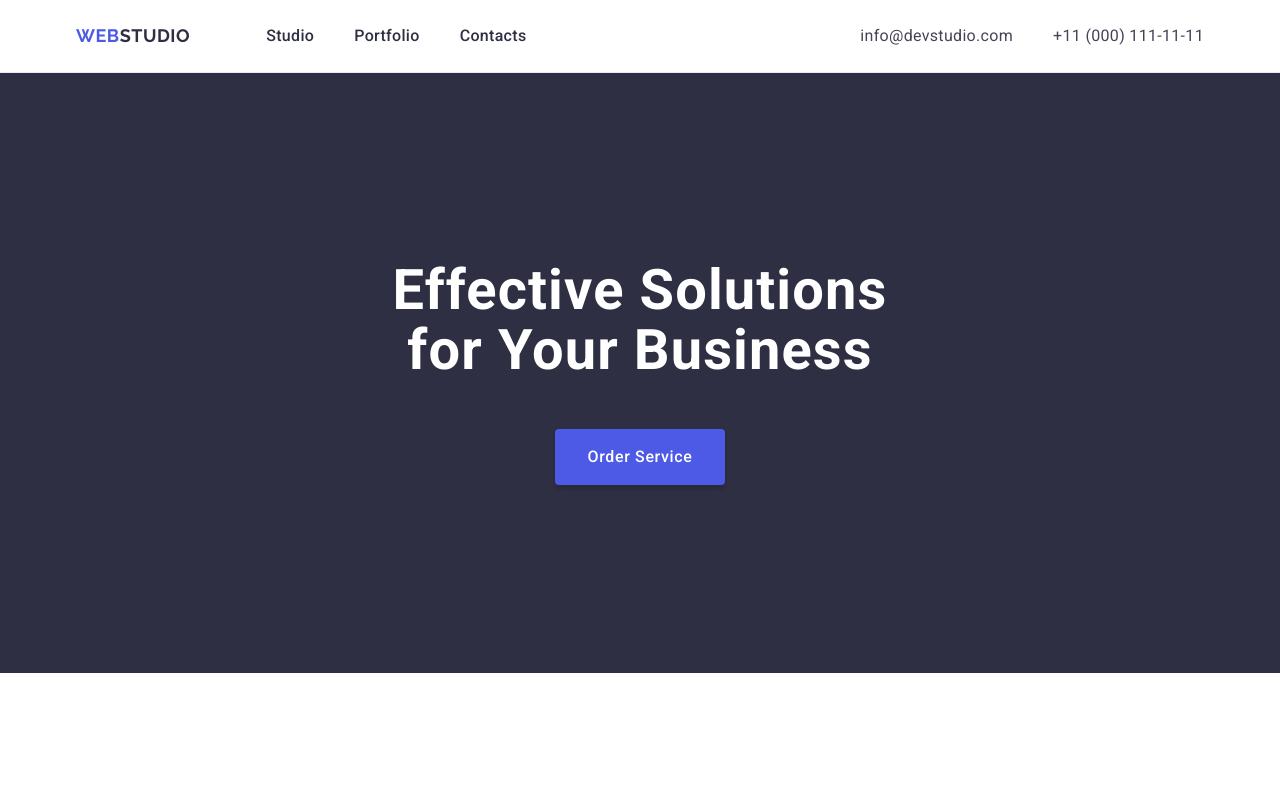
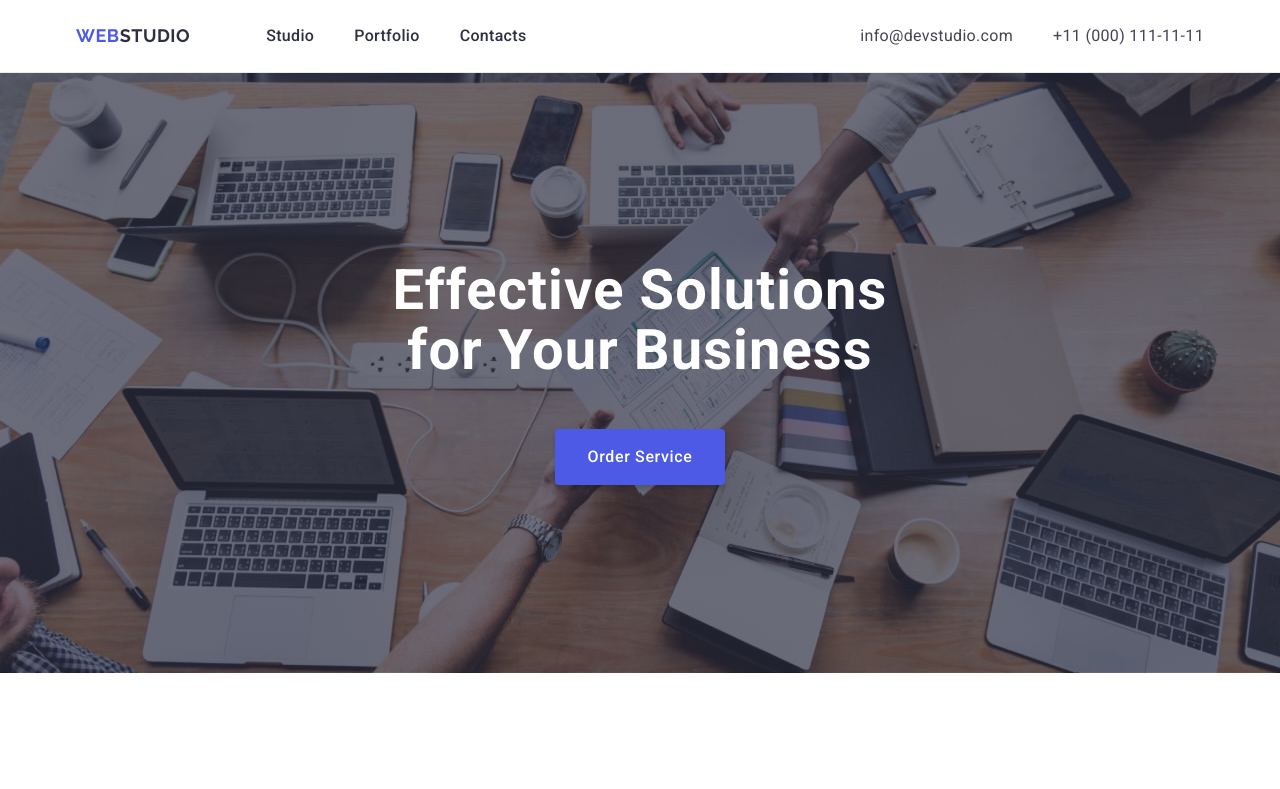
Before and after one commit to Kark999/goit-markup-hw-04, a plain HTML site: page index.html in a window 1280 px wide. Shown: the top 789 px of the page. Drawn offline with nearby package versions, Linux system fonts and the light colour scheme.

Commit message:
order finish

```diff
--- a/css/styles.css
+++ b/css/styles.css
@@ -138,6 +138,14 @@ img {
 
 .order-container {
   background-color: var(--NAVY-BLUE, #2e2f42);
+  background-image: linear-gradient(
+      rgba(46, 47, 66, 0.7),
+      rgba(46, 47, 66, 0.7)
+    ),
+    url(../images/people-office\ 1.jpg);
+  background-repeat: no-repeat;
+  background-position: center;
+  background-size: cover;
   padding: 188px 0;
 }
 
```
Also changed, not shown: images/icons.svg (added), images/people-office 1.jpg (added).
